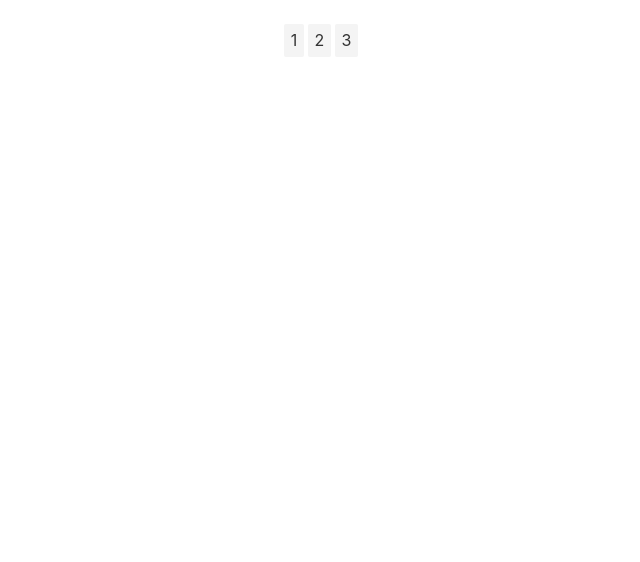
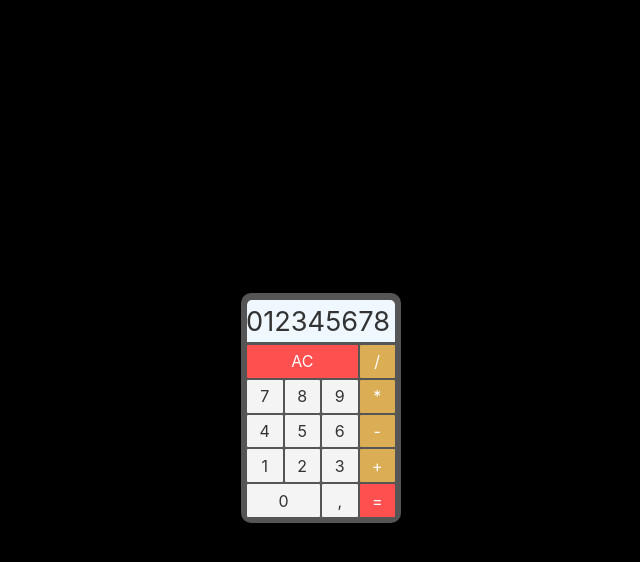
Before and after one commit to Joaogalescky/Svelte, a Svelte app in the folder hello-svelte/: page / in a window 1280 px wide. Shown: the top 562 px of the page, without its empty margins (319-959 px from the left). Built offline with nearby package versions, Linux system fonts and the light colour scheme.

Commit message:
feat: componente Screen 2

```diff
--- a/hello-svelte/src/App.svelte
+++ b/hello-svelte/src/App.svelte
@@ -1,31 +1,24 @@
 <script lang="ts">
-  import Button from "./components/Button.svelte";
+	import Calculator from "./components/Calculator.svelte";
 </script>
 
 <main>
-	<Button text="1"/>
-	<Button text="2"/>
-	<Button text="3"/>
+	<Calculator />
 </main>
 
 <style>
-	main {
-		text-align: center;
-		padding: 1em;
-		max-width: 240px;
-		margin: 0 auto;
+	:global(body) {
+		background-color: black;
 	}
 
-	h1 {
-		color: #ff3e00;
-		text-transform: uppercase;
-		font-size: 4em;
-		font-weight: 100;
+	:root {
+		--background-color: #555;
 	}
 
-	@media (min-width: 640px) {
-		main {
-			max-width: none;
-		}
+	main {
+		display: flex;
+		justify-content: center;
+		align-items: center;
+		height: 100vh;
 	}
 </style>
--- a/hello-svelte/src/components/Calculator.svelte
+++ b/hello-svelte/src/components/Calculator.svelte
@@ -5,7 +5,7 @@
 </script>
 
 <div class="calculator">
-    <Screen value="teste"/>
+    <Screen value="012345678"/>
 	<Line>
 		<Button triple highlight text="AC" />
 		<Button operation text="/" />
--- a/hello-svelte/src/components/Screen.svelte
+++ b/hello-svelte/src/components/Screen.svelte
@@ -1,8 +1,10 @@
 <script lang="ts">
 	export let value: string;
+
+	$: fontSize = value.length > 20 ? 'small' : `s-${value.length}`
 </script>
 
-<div class="screen"><span>{value}</span></div>
+<div class={`screen ${fontSize}`}><span>{value}</span></div>
 
 <style>
 	.screen {
@@ -18,4 +20,41 @@
         border-top-left-radius: 5px;
 		overflow: hidden;
 	}
+
+	.s-10 {
+		font-size: 1.4rem;
+	}
+	.s-11 {
+		font-size: 1.35rem;
+	}
+	.s-12 {
+		font-size: 1.25rem;
+	}
+	.s-13 {
+		font-size: 1.15rem;
+	}
+	.s-14 {
+		font-size: 1.07rem;
+	}
+	.s-15 {
+		font-size: 1.0rem;
+	}
+	.s-16 {
+		font-size: 0.93rem;
+	}
+	.s-17 {
+		font-size: 0.87rem;
+	}
+	.s-18 {
+		font-size: 0.83rem;
+	}
+	.s-19 {
+		font-size: 0.78rem;
+	}
+	.s-19 {
+		font-size: 0.74rem;
+	}
+	.pequena {
+		font-size: 0.6rem;
+	}
 </style>
```
Also changed, not shown: hello-svelte/package.json (+5 -4 lines), 1 other file (tests, documents, lock files or other folders).
